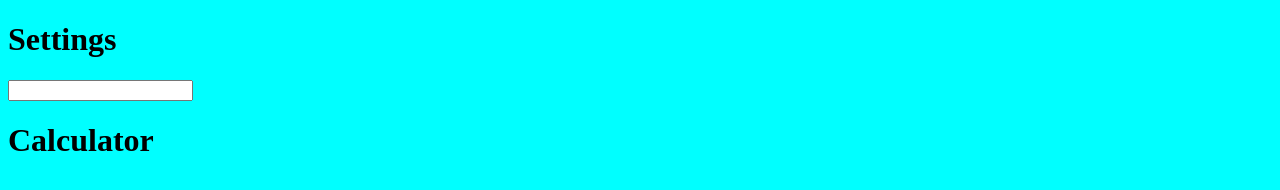
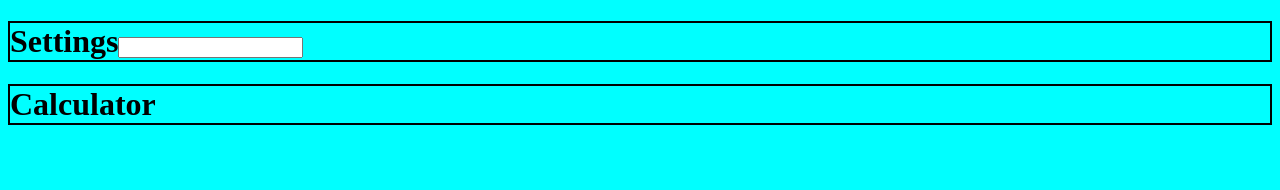
Before and after one commit to elliotabrahamsson/U220906X1, a plain HTML site: page public/index.html in a window 1280 px wide. Drawn offline with Linux system fonts and the light colour scheme.

Commit message:
added CSS and IDs

```diff
--- a/public/app.js
+++ b/public/app.js
@@ -27,20 +27,21 @@ build();
 
 function build() {
     const target = document.getElementById('app');
-    const newElement1 = document.createElement('h1');
-    newElement1.innerHTML = 'Settings';
-    newElement1.setAttribute("id", "setting");
-    target.appendChild(newElement1);
+    const newSetting = document.createElement('h1');
+    newSetting.innerHTML = 'Settings';
+    newSetting.setAttribute("id", "setting");
+    target.appendChild(newSetting);
 
 
     const box = document.getElementById('app');
     const newInput = document.createElement('input');
     newInput.setAttribute("type", "text");
-    box.appendChild(newInput);
+    newSetting.appendChild(newInput);
 
     const targCalc = document.getElementById('app')
     const newTitle = document.createElement('h1');
     newTitle.innerHTML = 'Calculator';
+    newTitle.setAttribute("id", "Title");
     targCalc.appendChild(newTitle);
 
 }
--- a/public/main.css
+++ b/public/main.css
@@ -2,7 +2,11 @@ body{
     background-color: aqua;
 }
 
-.setting {
-    box-shadow: 100px;
-    padding: 100px;
+#setting {
+    border: 2px solid black;
 }
+
+#Title {
+    border: 2px solid black;
+
+}
```
